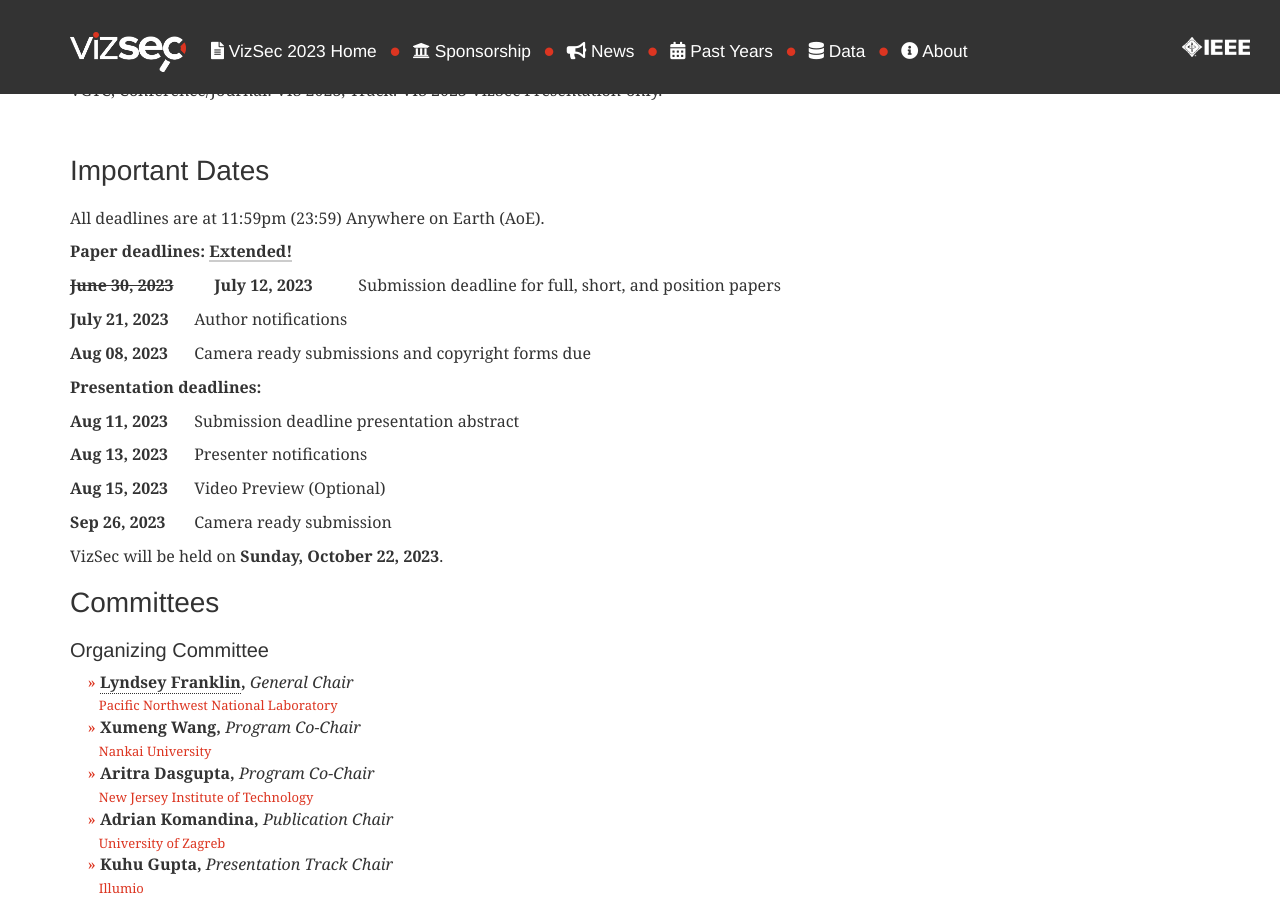
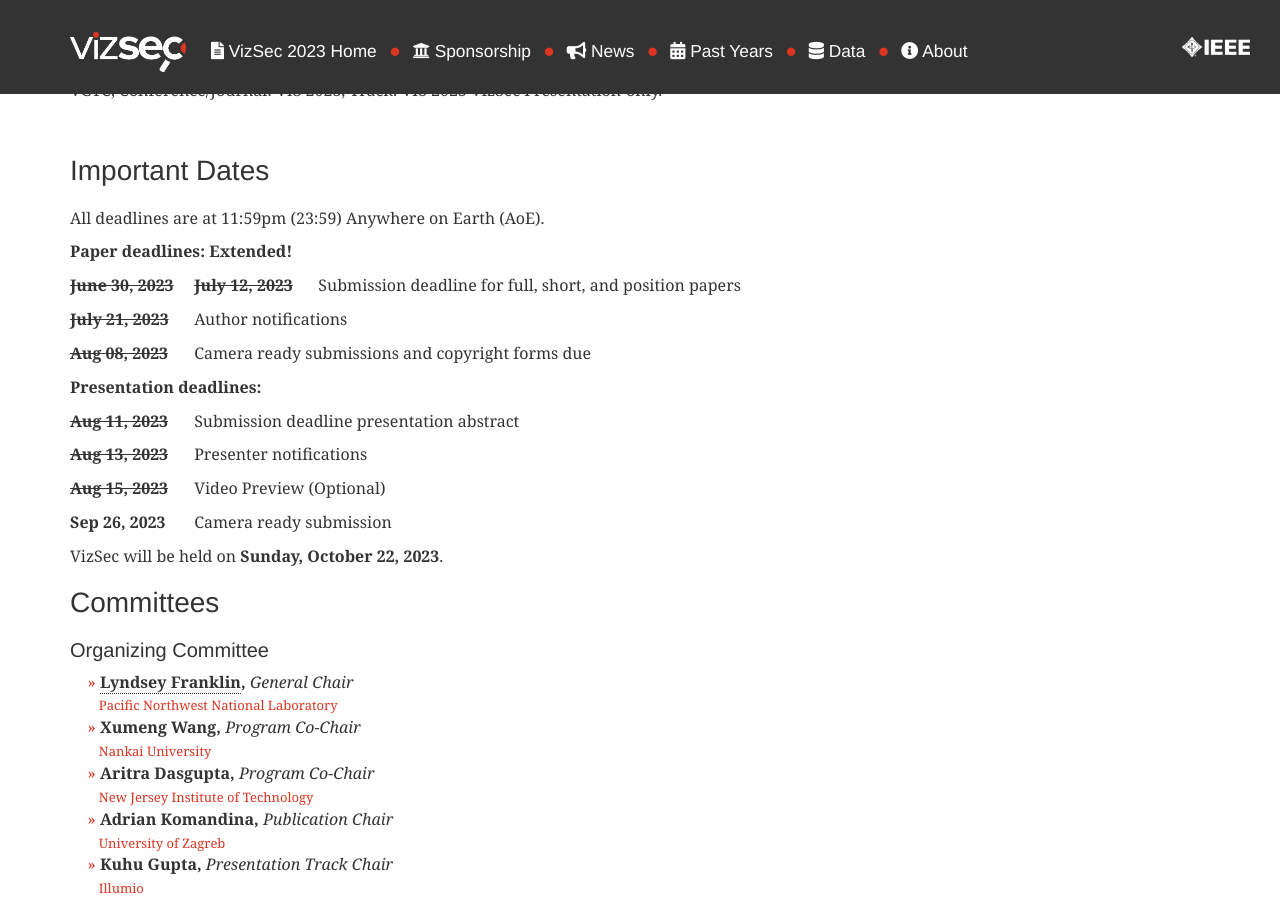
Before and after one commit to vizsec/vizsec.github.io, a Jekyll site: the page built from vizsec2023/index.html, in a window 1280 px wide and 900 px high, scrolled down 3431 px. Built offline with Jekyll 4.4.1, drawn with Linux system fonts in a browser that asks for light colours; nearby versions of some CDN libraries.

Commit message:
format deadlines

```diff
--- a/vizsec2023/index.html
+++ b/vizsec2023/index.html
@@ -162,18 +162,18 @@ custom_css: cfp_sidebar
 <div>
     <h3>Important Dates</h3>
     <p>All deadlines are at 11:59pm (23:59) Anywhere on Earth (AoE).</p>
-    <p><strong>Paper deadlines:</strong> <span class="underline" style="font-weight: bold">Extended!</span></p>
+    <p><strong>Paper deadlines:</strong> <span style="font-weight: bold">Extended!</span></p>
     <p>
-        <strong><span style="display: inline-block; width: 140px; text-decoration: line-through">June 30, 2023</span></strong>
-        <strong><span style="display: inline-block; width: 140px;">July 12, 2023</span></strong>
+        <strong><span style="display: inline-block; width: 120px; text-decoration: line-through">June 30, 2023</span></strong>
+        <strong><span style="display: inline-block; width: 120px; text-decoration: line-through">July 12, 2023</span></strong>
         Submission deadline for full, short, and position papers
     </p>
     <p>
-        <strong><span style="display: inline-block; width: 120px">July 21, 2023</span></strong>
+        <strong><span style="display: inline-block; width: 120px; text-decoration: line-through">July 21, 2023</span></strong>
         Author notifications
     </p>
     <p>
-        <strong><span style="display: inline-block; width: 120px">Aug 08, 2023</span></strong>
+        <strong><span style="display: inline-block; width: 120px; text-decoration: line-through">Aug 08, 2023</span></strong>
         Camera ready submissions and copyright forms due
     </p>
 
@@ -181,15 +181,15 @@ custom_css: cfp_sidebar
         <strong>Presentation deadlines:</strong>
     </p>
     <p>
-        <strong><span style="display: inline-block; width: 120px;">Aug 11, 2023</span></strong>
+        <strong><span style="display: inline-block; width: 120px; text-decoration: line-through">Aug 11, 2023</span></strong>
         Submission deadline presentation abstract
     </p>
     <p>
-        <strong><span style="display: inline-block; width: 120px;">Aug 13, 2023</span></strong>
+        <strong><span style="display: inline-block; width: 120px; text-decoration: line-through">Aug 13, 2023</span></strong>
         Presenter notifications
     </p>
     <p>
-        <strong><span style="display: inline-block; width: 120px;">Aug 15, 2023</span></strong>
+        <strong><span style="display: inline-block; width: 120px; text-decoration: line-through">Aug 15, 2023</span></strong>
         Video Preview (Optional)
     </p>
     <p>
```
Also changed, not shown: _posts/2023-04-05-CFP.md (+8 -8 lines).
